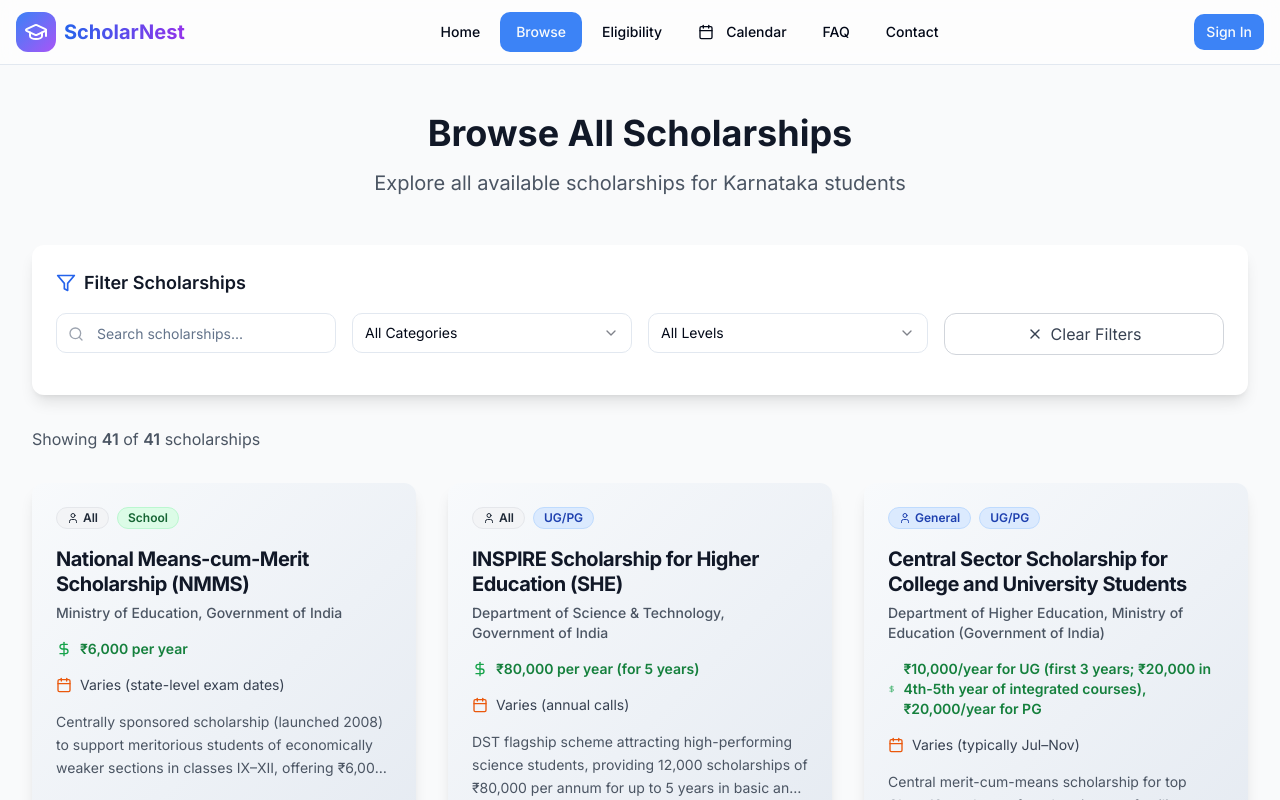
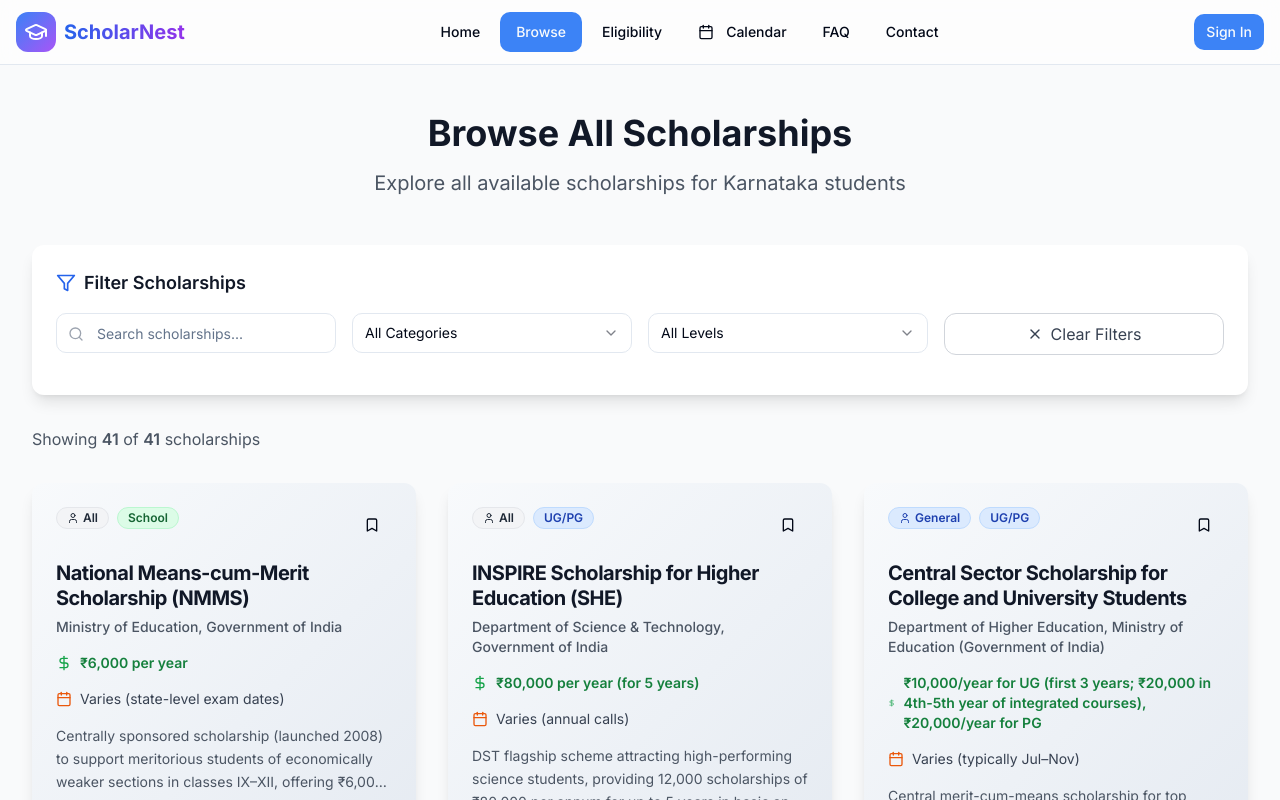
Before and after one commit to saketh101123/scholar-nest, a React (Vite) app: page /browse in a window 1280 px wide. Shown: the top 800 px of the page. Built offline with nearby package versions, Linux system fonts and the light colour scheme.

Commit message:
Fix: Add bookmark button to scholarship cards
Adds the BookmarkButton component to the ScholarshipCard in the Browse page to enable bookmarking functionality directly from the scholarship list.

```diff
--- a/src/components/ScholarshipCard.tsx
+++ b/src/components/ScholarshipCard.tsx
@@ -1,9 +1,11 @@
+
 import { Card, CardContent, CardDescription, CardHeader, CardTitle } from '@/components/ui/card';
 import { Button } from '@/components/ui/button';
 import { Badge } from '@/components/ui/badge';
 import { ExternalLink, Calendar, DollarSign, User, Info } from 'lucide-react';
 import { Link } from 'react-router-dom';
 import { Scholarship } from '@/data/scholarships';
+import BookmarkButton from './BookmarkButton';
 
 interface ScholarshipCardProps {
   scholarship: Scholarship;
@@ -47,6 +49,7 @@ const ScholarshipCard = ({ scholarship, index }: ScholarshipCardProps) => {
               {scholarship.level}
             </Badge>
           </div>
+          <BookmarkButton scholarship={scholarship} size="sm" variant="ghost" />
         </div>
 
         <CardTitle className="text-xl font-bold text-gray-900 leading-tight">
```
